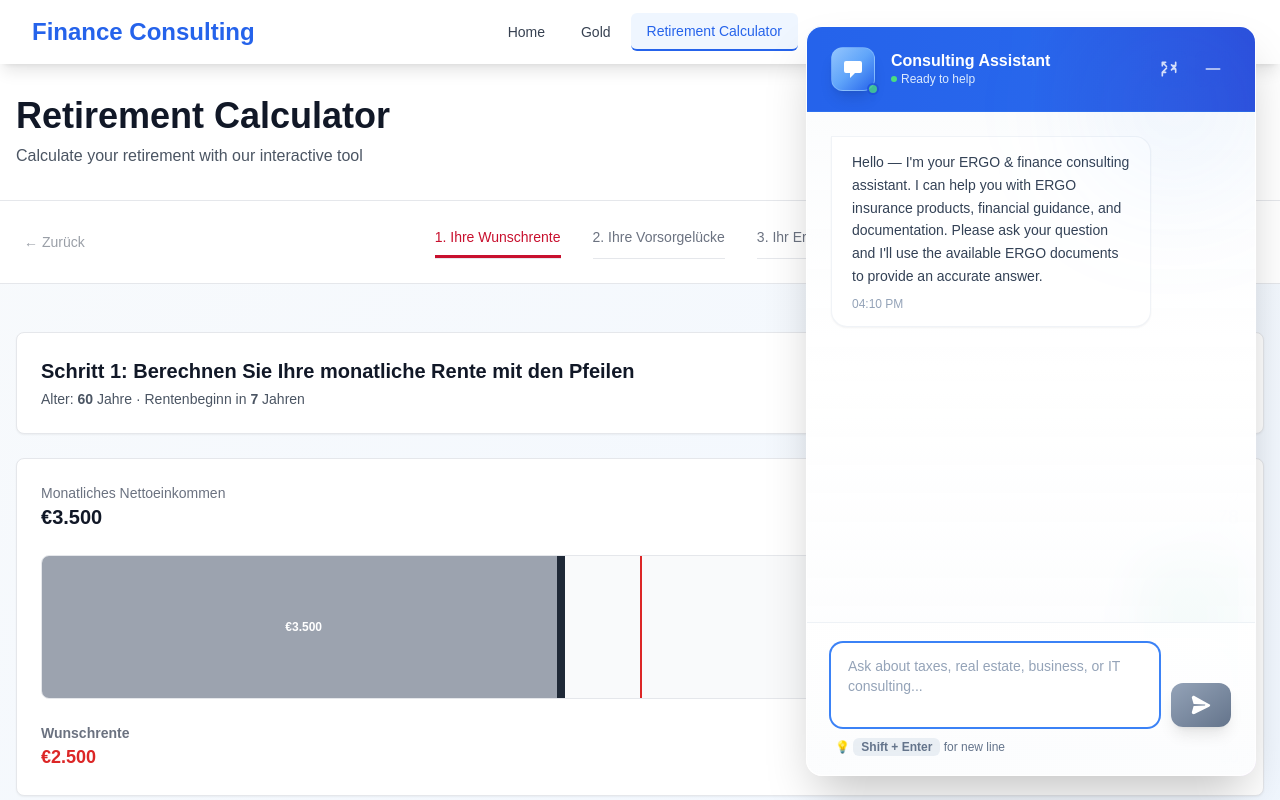
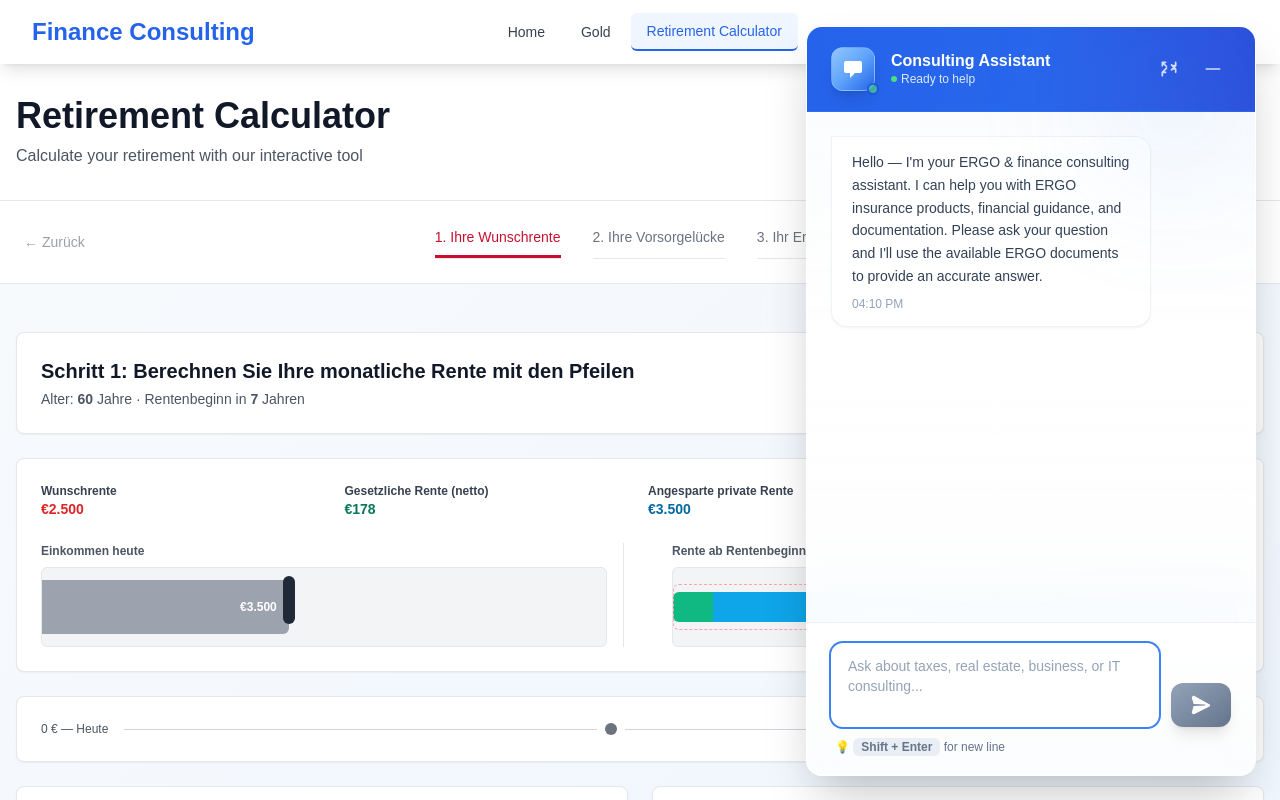
Before and after one commit to quocvietphung/document-intelligence-lab, a Next.js app: page /en/rentenrechner in a window 1280 px wide. Shown: the top 800 px of the page. Built offline with nearby package versions, Linux system fonts and the light colour scheme.

Commit message:
Refactor: Improve Step 1 UI for Rentenrechner by enhancing component structure and separating chart references for better clarity and maintainability

```diff
--- a/components/rentenrechner/Step1Wunschrente.tsx
+++ b/components/rentenrechner/Step1Wunschrente.tsx
@@ -41,12 +41,16 @@ export function Step1Wunschrente({
     const [settings, setSettings] = useState<PensionSettings>(SETTINGS_DEFAULTS);
     const [showSettings, setShowSettings] = useState(false);
 
-    // ===== REFS =====
-    const chartRef = useRef<HTMLDivElement>(null);
+    // ===== REFS (riêng cho mỗi “biểu đồ”) =====
+    const incomeTrackRef = useRef<HTMLDivElement>(null);
+    const wunschTrackRef = useRef<HTMLDivElement>(null);
 
     // ===== CALCULATION =====
     const age = getAge(jahrgang);
-    const yearsUntilRetirement = Math.max(0, RENT_CONSTANTS.RETIREMENT_AGE - age);
+    const yearsUntilRetirement = Math.max(
+        0,
+        RENT_CONSTANTS.RETIREMENT_AGE - age
+    );
 
     const calc = calculatePension(
         nettoeinkommen,
@@ -74,10 +78,25 @@ export function Step1Wunschrente({
         privatrente
     );
 
-    // ===== DRAG CORE (dùng chung) =====
+    // phần trăm bên trong khối Wunschrente (Gesetzliche + private)
+    const wunschScale = clampedWunschrente || 1;
+    const gesetzInnerPct = Math.min(
+        100,
+        (computedGesetzlicheRente / wunschScale) * 100
+    );
+    const privateInnerPct = Math.min(
+        100 - gesetzInnerPct,
+        (privatrente / wunschScale) * 100
+    );
+
+    // ===== DRAG CORE (truyền container riêng) =====
     const updateFromClientX = useCallback(
-        (clientX: number, maxValue: number, onValueChange: (v: number) => void) => {
-            const container = chartRef.current;
+        (
+            container: HTMLDivElement | null,
+            clientX: number,
+            maxValue: number,
+            onValueChange: (v: number) => void
+        ) => {
             if (!container) return;
             const rect = container.getBoundingClientRect();
             const x = Math.max(0, Math.min(rect.width, clientX - rect.left));
@@ -90,12 +109,15 @@ export function Step1Wunschrente({
     );
 
     const startDrag = useCallback(
-        (maxValue: number, onValueChange: (v: number) => void) => {
-            const container = chartRef.current;
+        (
+            container: HTMLDivElement | null,
+            maxValue: number,
+            onValueChange: (v: number) => void
+        ) => {
             if (!container) return;
 
             const handleMove = (e: MouseEvent) => {
-                updateFromClientX(e.clientX, maxValue, onValueChange);
+                updateFromClientX(container, e.clientX, maxValue, onValueChange);
             };
             const handleUp = () => {
                 document.removeEventListener("mousemove", handleMove);
@@ -111,18 +133,23 @@ export function Step1Wunschrente({
     // ===== HANDLERS =====
     const handleIncomeClick = useCallback(
         (e: React.MouseEvent<HTMLDivElement>) => {
-            updateFromClientX(e.clientX, maxIncome, onNettoeinkommenChange);
+            updateFromClientX(
+                incomeTrackRef.current,
+                e.clientX,
+                maxIncome,
+                onNettoeinkommenChange
+            );
         },
         [updateFromClientX, maxIncome, onNettoeinkommenChange]
     );
 
     const handleIncomeDragStart = useCallback(() => {
-        startDrag(maxIncome, onNettoeinkommenChange);
+        startDrag(incomeTrackRef.current, maxIncome, onNettoeinkommenChange);
     }, [startDrag, maxIncome, onNettoeinkommenChange]);
 
     const handleWunschClick = useCallback(
         (e: React.MouseEvent<HTMLDivElement>) => {
-            updateFromClientX(e.clientX, maxRente, (val) => {
+            updateFromClientX(wunschTrackRef.current, e.clientX, maxRente, (val) => {
                 const clamped = Math.max(computedGesetzlicheRente, val);
                 onWunschrenterChange(clamped);
             });
@@ -131,7 +158,7 @@ export function Step1Wunschrente({
     );
 
     const handleWunschDragStart = useCallback(() => {
-        startDrag(maxRente, (val) => {
+        startDrag(wunschTrackRef.current, maxRente, (val) => {
             const clamped = Math.max(computedGesetzlicheRente, val);
             onWunschrenterChange(clamped);
         });
@@ -149,7 +176,7 @@ export function Step1Wunschrente({
     // ===== UI =====
     return (
         <div className="space-y-6">
-            {/* HEADER – giống ERGO nhưng thêm thông tin tuổi */}
+            {/* HEADER */}
             <div className="bg-white rounded-lg p-6 shadow-sm border border-gray-200 flex justify-between items-start">
                 <div>
                     <h2 className="text-xl font-semibold text-gray-900">
@@ -169,14 +196,16 @@ export function Step1Wunschrente({
                 </button>
             </div>
 
-            {/* SETTINGS PANEL (mở/đóng giống “Einstellungen”) */}
+            {/* SETTINGS PANEL */}
             {showSettings && (
                 <div className="bg-white rounded-lg p-6 shadow-sm border border-gray-200 space-y-4">
                     <h3 className="text-sm font-semibold text-gray-900">Einstellungen</h3>
 
                     {/* Anspruch Rente */}
                     <div className="flex items-center justify-between">
-                        <span className="text-sm text-gray-700">Anspruch auf gesetzliche Rente</span>
+            <span className="text-sm text-gray-700">
+              Anspruch auf gesetzliche Rente
+            </span>
                         <button
                             onClick={() =>
                                 handleSettingsChange("anspruchRente", !settings.anspruchRente)
@@ -307,92 +336,125 @@ export function Step1Wunschrente({
                 </div>
             )}
 
-            {/* MAIN CHART – 2 khối xám/xanh + line Wunschrente */}
+            {/* MAIN CHART – 2 KHỐI TÁCH RÕ RÀNG */}
             <div className="bg-white rounded-lg p-6 shadow-sm border border-gray-200 space-y-6">
-                {/* Labels top */}
-                <div className="flex justify-between text-sm">
+                {/* Hàng nhãn tổng quát bên phải */}
+                <div className="grid grid-cols-4 gap-4 text-xs text-gray-600 mb-4">
                     <div>
-                        <p className="text-gray-500">Monatliches Nettoeinkommen</p>
-                        <p className="text-xl font-semibold text-gray-900">
-                            €{nettoeinkommen.toLocaleString("de-DE")}
+                        <p className="font-semibold text-gray-700">Wunschrente</p>
+                        <p className="text-sm text-red-600 font-semibold">
+                            €{Math.round(clampedWunschrente).toLocaleString("de-DE")}
+                        </p>
+                    </div>
+                    <div>
+                        <p className="font-semibold text-gray-700">Gesetzliche Rente (netto)</p>
+                        <p className="text-sm text-emerald-700 font-semibold">
+                            €{Math.round(computedGesetzlicheRente).toLocaleString("de-DE")}
+                        </p>
+                    </div>
+                    <div>
+                        <p className="font-semibold text-gray-700">
+                            Angesparte private Rente
+                        </p>
+                        <p className="text-sm text-sky-700 font-semibold">
+                            €{privatrente.toLocaleString("de-DE")}
                         </p>
                     </div>
                     <div className="text-right">
-                        <p className="text-gray-500">Gesetzliche Rente (netto)</p>
-                        <p className="text-xl font-semibold text-emerald-700">
-                            €{Math.round(computedGesetzlicheRente).toLocaleString("de-DE")}
-                        </p>
-                    </div>
-                </div>
-
-                {/* CHART AREA */}
-                <div
-                    ref={chartRef}
-                    className="relative h-36 bg-gray-50 border border-gray-200 rounded-lg overflow-hidden"
-                >
-                    {/* Income block (left) */}
-                    <div
-                        className="absolute left-0 top-0 bottom-0 bg-gray-400 cursor-grab active:cursor-grabbing flex items-center justify-center rounded-r-lg"
-                        style={{
-                            width: `${Math.max(incomePercentage, 8)}%`,
-                            minWidth: "60px",
-                        }}
-                        onClick={handleIncomeClick}
-                    >
-                        {/* handle ở cạnh phải */}
-                        <div
-                            className="absolute right-0 top-0 bottom-0 w-2 bg-gray-800 cursor-grab active:cursor-grabbing"
-                            onMouseDown={handleIncomeDragStart}
-                        />
-                        {incomePercentage > 12 && (
-                            <span className="text-xs font-semibold text-white px-2 truncate">
-                €{nettoeinkommen.toLocaleString("de-DE")}
-              </span>
-                        )}
-                    </div>
-
-                    {/* Gesetzliche Rente block (right) */}
-                    <div
-                        className="absolute right-0 top-0 bottom-0 bg-emerald-500 flex items-center justify-center rounded-l-lg"
-                        style={{
-                            width: `${Math.max(gesetzlichePercentage, 8)}%`,
-                            minWidth: "60px",
-                        }}
-                    >
-                        <div className="absolute left-0 top-0 bottom-0 w-2 bg-emerald-700" />
-                        {gesetzlichePercentage > 12 && (
-                            <span className="text-xs font-semibold text-white px-2 truncate">
-                €{Math.round(computedGesetzlicheRente).toLocaleString("de-DE")}
-              </span>
-                        )}
-                    </div>
-
-                    {/* Wunsch-Rente line */}
-                    <div
-                        className="absolute top-0 bottom-0 w-[2px] bg-red-600 cursor-grab active:cursor-grabbing"
-                        style={{ left: `${wunschePercentage}%` }}
-                        onClick={handleWunschClick}
-                        onMouseDown={handleWunschDragStart}
-                    />
-                </div>
-
-                {/* Wunschrente + Lücke */}
-                <div className="flex justify-between items-center">
-                    <div className="text-sm">
-                        <p className="text-gray-500 font-semibold">Wunschrente</p>
-                        <p className="text-lg font-semibold text-red-600">
-                            €{Math.round(clampedWunschrente).toLocaleString("de-DE")}
-                        </p>
-                    </div>
-                    <div className="text-right text-sm">
-                        <p className="text-gray-500 font-semibold">Vorsorgelücke</p>
+                        <p className="font-semibold text-gray-700">Vorsorgelücke</p>
                         <p
-                            className={`text-lg font-semibold ${
+                            className={`text-sm font-semibold ${
                                 vorsorgeluecke > 0 ? "text-red-600" : "text-emerald-600"
                             }`}
                         >
                             €{Math.round(Math.abs(vorsorgeluecke)).toLocaleString("de-DE")}
                         </p>
+                    </div>
+                </div>
+
+                {/* Hai biểu đồ có ngăn cách */}
+                <div className="flex gap-8">
+                    {/* LEFT: Nettoeinkommen */}
+                    <div className="w-1/2 pr-4 border-r border-gray-200">
+                        <p className="text-xs font-semibold text-gray-600 mb-2">
+                            Einkommen heute
+                        </p>
+                        <div
+                            ref={incomeTrackRef}
+                            className="relative h-20 bg-gray-100 border border-gray-200 rounded-md overflow-hidden cursor-pointer"
+                            onClick={handleIncomeClick}
+                        >
+                            {/* block xám bên trong */}
+                            <div
+                                className="absolute inset-y-3 left-0 bg-gray-400 rounded-r-md flex items-center justify-end pr-3"
+                                style={{
+                                    width: `${Math.max(incomePercentage, 8)}%`,
+                                    minWidth: "40px",
+                                }}
+                            >
+                                {incomePercentage > 12 && (
+                                    <span className="text-xs font-semibold text-white truncate">
+                    €{nettoeinkommen.toLocaleString("de-DE")}
+                  </span>
+                                )}
+                            </div>
+                            {/* handle kéo */}
+                            <div
+                                className="absolute inset-y-2"
+                                style={{
+                                    left: `calc(${Math.max(
+                                        incomePercentage,
+                                        8
+                                    )}% - 6px)`,
+                                }}
+                            >
+                                <div
+                                    className="w-3 h-12 bg-gray-800 rounded-full cursor-grab active:cursor-grabbing"
+                                    onMouseDown={handleIncomeDragStart}
+                                />
+                            </div>
+                        </div>
+                    </div>
+
+                    {/* RIGHT: Wunschrente + Gesetzliche + private */}
+                    <div className="w-1/2 pl-4">
+                        <p className="text-xs font-semibold text-gray-600 mb-2">
+                            Rente ab Rentenbeginn
+                        </p>
+                        <div
+                            ref={wunschTrackRef}
+                            className="relative h-20 bg-gray-100 border border-gray-200 rounded-md overflow-hidden cursor-pointer"
+                            onClick={handleWunschClick}
+                        >
+                            {/* Gesetzliche Rente (xanh lá) */}
+                            {gesetzInnerPct > 0 && (
+                                <div
+                                    className="absolute inset-y-6 left-0 bg-emerald-500 rounded-l-md"
+                                    style={{ width: `${gesetzInnerPct}%` }}
+                                />
+                            )}
+
+                            {/* Private Rente (xanh dương) */}
+                            {privateInnerPct > 0 && (
+                                <div
+                                    className="absolute inset-y-6 bg-sky-500"
+                                    style={{
+                                        left: `${gesetzInnerPct}%`,
+                                        width: `${privateInnerPct}%`,
+                                    }}
+                                />
+                            )}
+
+                            {/* viền tổng Wunschrente */}
+                            <div className="absolute inset-y-4 left-0 right-0 border border-dashed border-red-300 rounded-md" />
+
+                            {/* Line Wunschrente (drag) */}
+                            <div
+                                className="absolute top-2 bottom-2 w-[2px] bg-red-600 cursor-grab active:cursor-grabbing"
+                                style={{ left: `${wunschePercentage}%` }}
+                                onMouseDown={handleWunschDragStart}
+                            />
+                        </div>
                     </div>
                 </div>
             </div>
@@ -425,12 +487,16 @@ export function Step1Wunschrente({
                         min={1940}
                         max={2005}
                         value={jahrgang}
-                        onChange={(e) => onJahrgangChange(parseInt(e.target.value, 10))}
+                        onChange={(e) =>
+                            onJahrgangChange(parseInt(e.target.value, 10))
+                        }
                         className="w-full h-2 rounded-lg appearance-none cursor-pointer bg-gray-200"
                         style={{
                             background: `linear-gradient(to right, #111827 0%, #111827 ${
                                 ((jahrgang - 1940) / (2005 - 1940)) * 100
-                            }%, #e5e7eb ${(jahrgang - 1940) / (2005 - 1940) * 100}%, #e5e7eb 100%)`,
+                            }%, #e5e7eb ${
+                                ((jahrgang - 1940) / (2005 - 1940)) * 100
+                            }%, #e5e7eb 100%)`,
                         }}
                     />
                     <div className="flex justify-between text-xs text-gray-500 mt-1">
```
